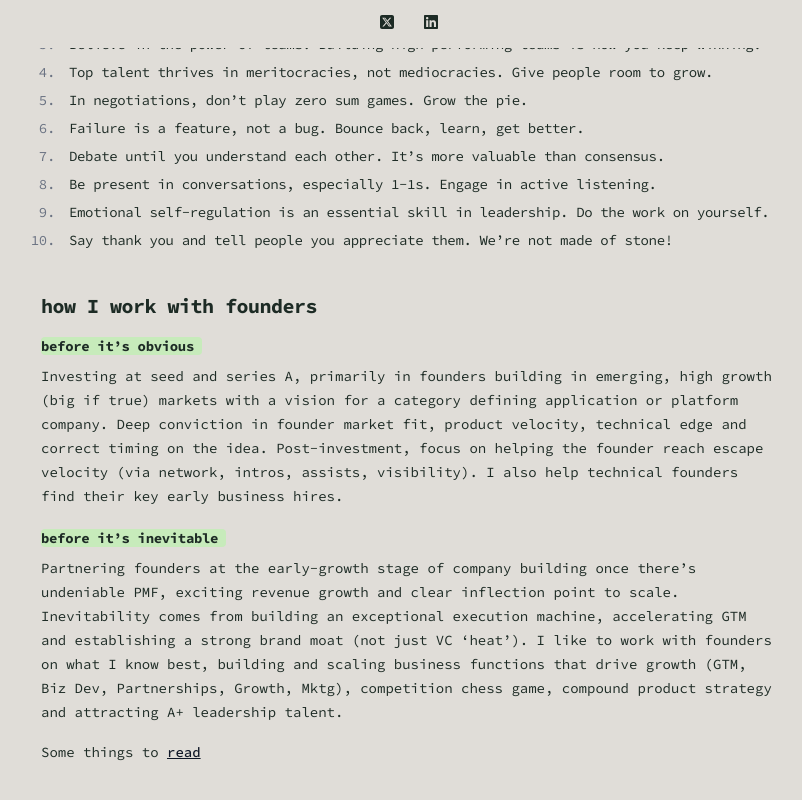
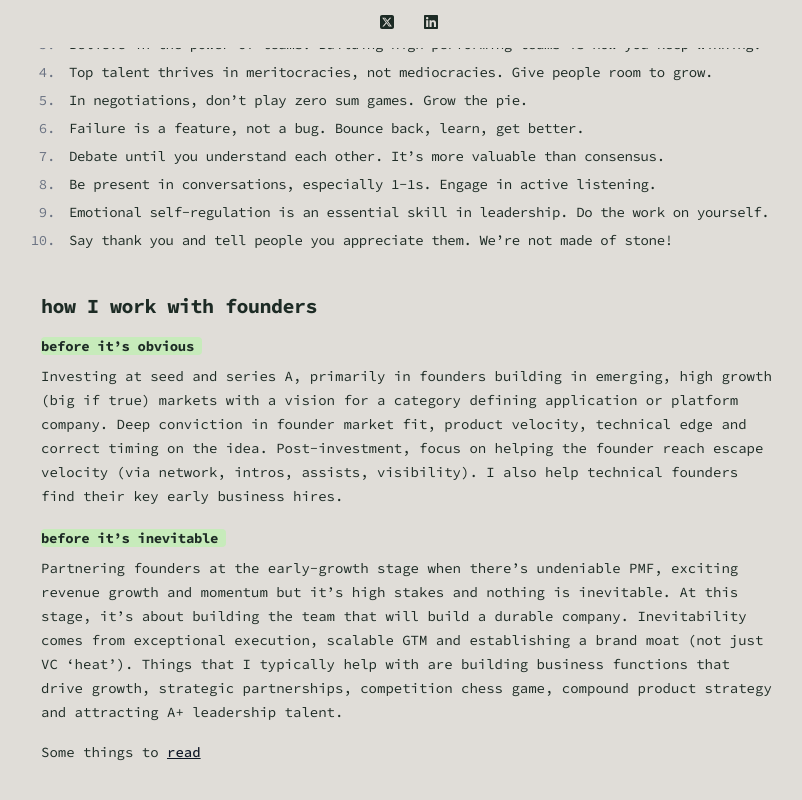
Before and after one commit to markphilpot/annbordetsky, a Next.js app: page / in a window 1280 px wide. Shown: the part 752-1552 px from the top of the page, without its empty margins (231-1033 px from the left). Built offline with nearby package versions, Linux system fonts and the light colour scheme.

Commit message:
fix: tweak inevitable section

```diff
--- a/src/app/page.tsx
+++ b/src/app/page.tsx
@@ -126,14 +126,15 @@ export default function Home() {
           <Highlight>before it’s inevitable</Highlight>
         </h4>
         <p>
-          Partnering founders at the early-growth stage of company building once
-          there’s undeniable PMF, exciting revenue growth and clear inflection
-          point to scale. Inevitability comes from building an exceptional
-          execution machine, accelerating GTM and establishing a strong brand
-          moat (not just VC ‘heat’). I like to work with founders on what I know
-          best, building and scaling business functions that drive growth (GTM,
-          Biz Dev, Partnerships, Growth, Mktg), competition chess game, compound
-          product strategy and attracting A+ leadership talent.
+          Partnering founders at the early-growth stage when there’s undeniable
+          PMF, exciting revenue growth and momentum but it’s high stakes and
+          nothing is inevitable. At this stage, it’s about building the team
+          that will build a durable company. Inevitability comes from
+          exceptional execution, scalable GTM and establishing a brand moat (not
+          just VC ‘heat’). Things that I typically help with are building
+          business functions that drive growth, strategic partnerships,
+          competition chess game, compound product strategy and attracting A+
+          leadership talent.
         </p>
         <p>
           Some things to <a href={"/writing"}>read</a>
```
